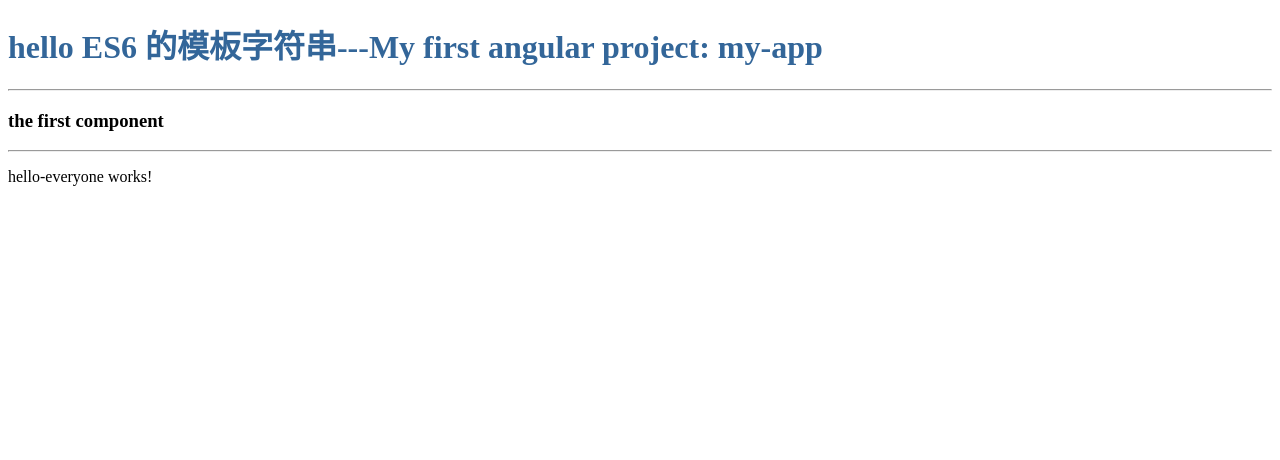
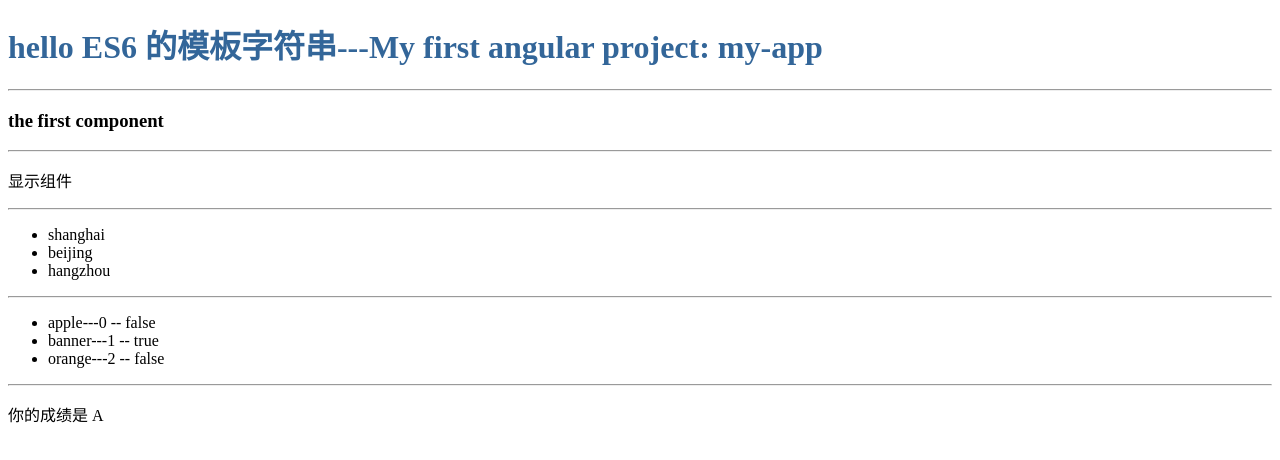
Before and after one commit to dddd-12/LearnAngular, an Angular app in the folder my-app/: page / in a window 1280 px wide. Shown: the top 460 px of the page. Built offline with nearby package versions, Linux system fonts and the light colour scheme.

Commit message:
结构指令的使用-*ngIf/*ngFor/ngSwitch等

```diff
--- a/my-app/src/app/hello-everyone/hello-everyone.component.html
+++ b/my-app/src/app/hello-everyone/hello-everyone.component.html
@@ -1 +1,25 @@
-<p>hello-everyone works!</p>
+<p *ngIf="flag">显示组件</p>
+<p *ngIf="!flag">不显示组件</p>
+<hr>
+<ul>
+  <li *ngFor="let city of citys">{{city}}</li>
+</ul>
+<hr>
+<ul>
+  <li *ngFor="let fruit of fruits; let i=index;let odd=odd;">
+    {{fruit.name}}---{{i}} -- {{odd}}
+  </li>
+</ul>
+<hr>
+
+<div [ngSwitch]="char">
+<p *ngSwitchCase="'A'">
+  你的成绩是 A
+</p>
+<p *ngSwitchCase="'B'">
+  你的成绩是 B
+</p>
+<p *ngSwitchDefault>
+  你的成绩垫底
+</p>
+</div>
--- a/my-app/src/app/hello-everyone/hello-everyone.component.ts
+++ b/my-app/src/app/hello-everyone/hello-everyone.component.ts
@@ -6,7 +6,14 @@ import { Component, OnInit } from '@angular/core';
   styleUrls: ['./hello-everyone.component.css']
 })
 export class HelloEveryoneComponent implements OnInit {
-
+  flag=true;
+  citys = ['shanghai','beijing','hangzhou'];//在组件中定义一个数组
+  fruits = [
+    {id:1, name:'apple'},
+    {id:2, name:'banner'},
+    {id:3, name:'orange'}
+  ];
+  char = 'A';
   constructor() { }
 
   ngOnInit(): void {
```
